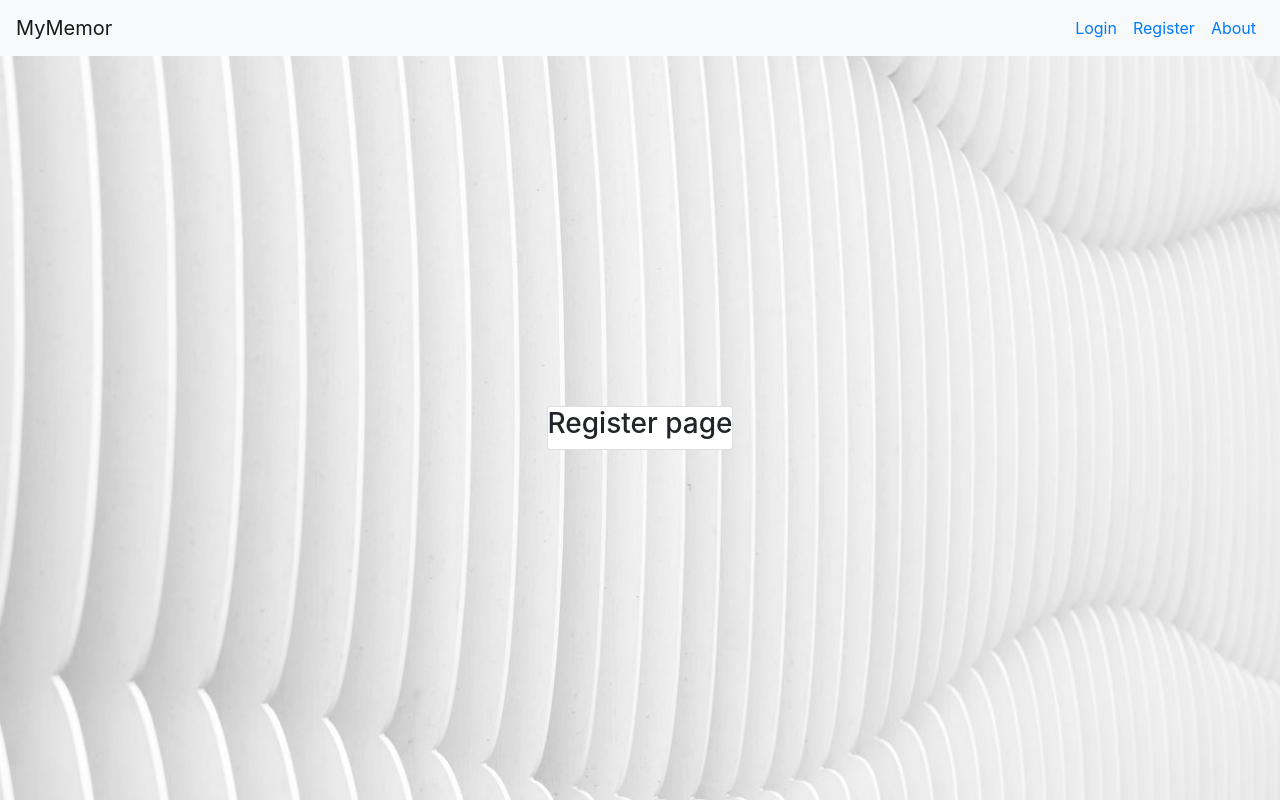
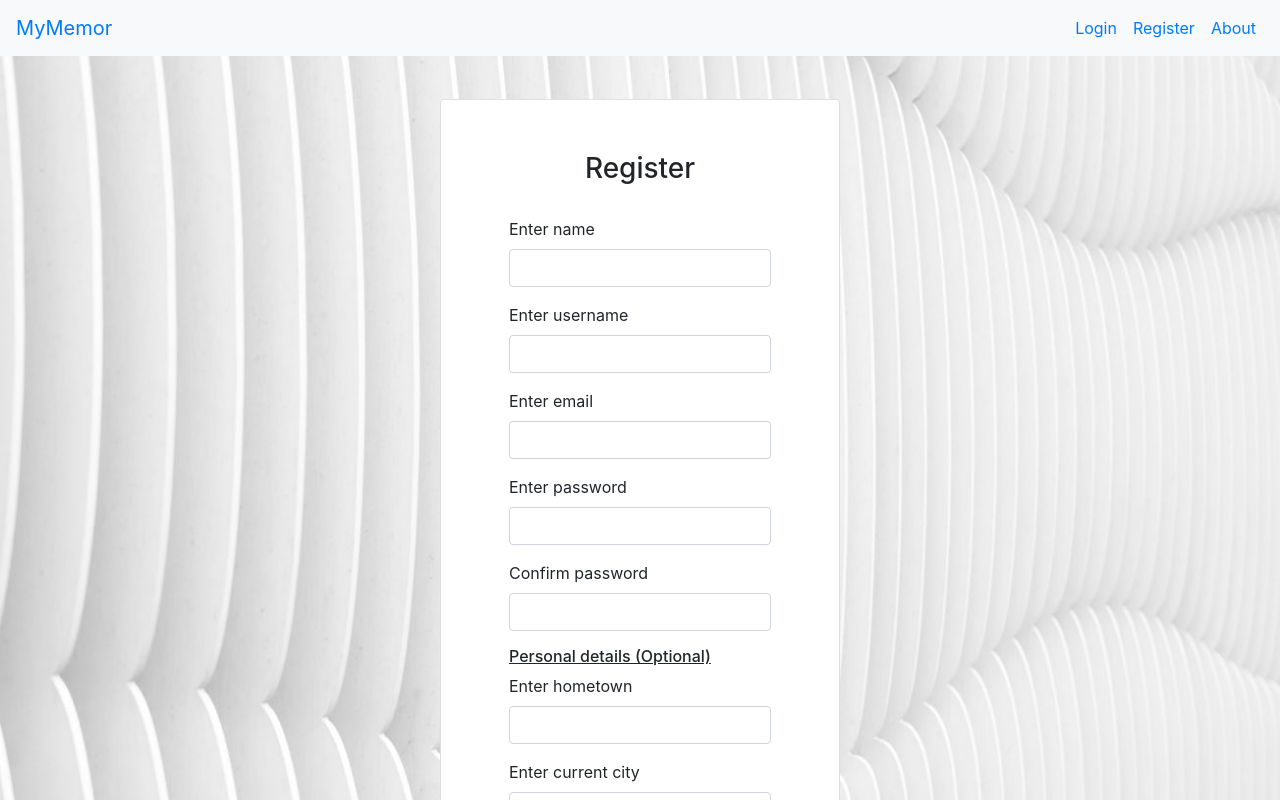
Before and after one commit to NitronR/mymemor_frontend, a React (Create React App) app: page /register in a window 1280 px wide. Built offline with nearby package versions, Linux system fonts and the light colour scheme.

Commit message:
register ui, brand link

```diff
--- a/package.json
+++ b/package.json
@@ -10,6 +10,7 @@
     "react": "^16.12.0",
     "react-bootstrap": "^1.0.0-beta.16",
     "react-dom": "^16.12.0",
+    "react-router-bootstrap": "^0.25.0",
     "react-router-dom": "^5.1.2",
     "react-scripts": "3.3.0"
   },
--- a/src/App.css
+++ b/src/App.css
@@ -7,6 +7,8 @@
   display: flex;
   justify-content: center;
   align-items: center;
+  overflow-y: scroll;
+  overflow-x: hidden;
 }
 #App {
   width: 100%;
--- a/src/component/AboutPage/AboutPage.jsx
+++ b/src/component/AboutPage/AboutPage.jsx
@@ -1,6 +1,5 @@
 import React from "react";
 import Card from "react-bootstrap/Card";
-import Button from "react-bootstrap/Button";
 import "./AboutPage.css";
 
 function AboutPage() {
--- a/src/component/LoginPage/LoginPage.jsx
+++ b/src/component/LoginPage/LoginPage.jsx
@@ -1,12 +1,15 @@
 import React from "react";
 import Card from "react-bootstrap/Card";
-import Button from "react-bootstrap/Button";
 import "./LoginPage.css";
 
 function LoginPage() {
   return (
     <Card>
-      <h3>Login page</h3>
+      <Card.Body>
+        <Card.Text>
+          <h3>Login</h3>
+        </Card.Text>
+      </Card.Body>
     </Card>
   );
 }
--- a/src/component/NavBar/NavBar.jsx
+++ b/src/component/NavBar/NavBar.jsx
@@ -7,7 +7,9 @@ import { Link } from "react-router-dom";
 function NavBar() {
   return (
     <Navbar bg="light" expand="lg">
-      <Navbar.Brand href="#home">MyMemor</Navbar.Brand>
+      <Navbar.Brand href="#">
+        <Link to="/">MyMemor</Link>
+      </Navbar.Brand>
       <Navbar.Toggle aria-controls="main-nav" />
       <Navbar.Collapse id="main-nav">
         <Nav className="ml-auto">
--- a/src/component/RegisterPage/RegisterPage.css
+++ b/src/component/RegisterPage/RegisterPage.css
@@ -0,0 +1,15 @@
+#register-card {
+  padding-top: 2rem;
+  padding-left: 3rem;
+  padding-right: 3rem;
+  width: 25rem;
+  text-align: center;
+  margin-top: 25rem;
+  margin-bottom: 5rem;
+}
+#register-form {
+  text-align: left;
+}
+.text-field {
+  width: 100%;
+}
--- a/src/component/RegisterPage/RegisterPage.jsx
+++ b/src/component/RegisterPage/RegisterPage.jsx
@@ -1,12 +1,87 @@
 import React from "react";
 import Card from "react-bootstrap/Card";
-import Button from "react-bootstrap/Button";
 import "./RegisterPage.css";
+import { Form, FormGroup } from "react-bootstrap";
 
 function RegisterPage() {
   return (
-    <Card>
-      <h3>Register page</h3>
+    <Card id="register-card">
+      <Card.Body>
+        <Card.Text>
+          {/* Register heading */}
+          <h3>Register</h3>
+          <br />
+
+          <Form id="register-form">
+            {/* Name field */}
+            <FormGroup controlId="name">
+              <Form.Label>Enter name</Form.Label>
+              <Form.Control type="text" className="text-field" />
+            </FormGroup>
+
+            {/* Username field */}
+            <FormGroup controlId="username">
+              <Form.Label>Enter username</Form.Label>
+              <Form.Control type="text" className="text-field" required />
+            </FormGroup>
+
+            {/* Email field */}
+            <FormGroup controlId="email">
+              <Form.Label>Enter email</Form.Label>
+              <Form.Control type="email" className="text-field" required />
+            </FormGroup>
+
+            {/* Password field */}
+            <FormGroup controlId="password">
+              <Form.Label>Enter password</Form.Label>
+              <Form.Control type="password" className="text-field" required />
+            </FormGroup>
+
+            {/* Confirm Password field */}
+            <FormGroup controlId="confirm-password">
+              <Form.Label>Confirm password</Form.Label>
+              <Form.Control type="password" className="text-field" required />
+            </FormGroup>
+
+            {/* Personal details heading */}
+            <h6>
+              <u>Personal details (Optional)</u>
+            </h6>
+
+            {/* Hometown field */}
+            <FormGroup controlId="hometown">
+              <Form.Label>Enter hometown</Form.Label>
+              <Form.Control type="text" className="text-field" required />
+            </FormGroup>
+
+            {/* Current city field */}
+            <FormGroup controlId="current-city">
+              <Form.Label>Enter current city</Form.Label>
+              <Form.Control type="text" className="text-field" required />
+            </FormGroup>
+
+            {/* School field */}
+            <FormGroup controlId="school">
+              <Form.Label>Enter school</Form.Label>
+              <Form.Control type="text" className="text-field" required />
+            </FormGroup>
+
+            {/* College field */}
+            <FormGroup controlId="college">
+              <Form.Label>Enter college</Form.Label>
+              <Form.Control type="text" className="text-field" required />
+            </FormGroup>
+
+            {/* Submit register */}
+            <Form.Control
+              type="submit"
+              required
+              className="btn-primary"
+              value="Register"
+            />
+          </Form>
+        </Card.Text>
+      </Card.Body>
     </Card>
   );
 }
```
Also changed, not shown: 2 other files (tests, documents, lock files or other folders).
